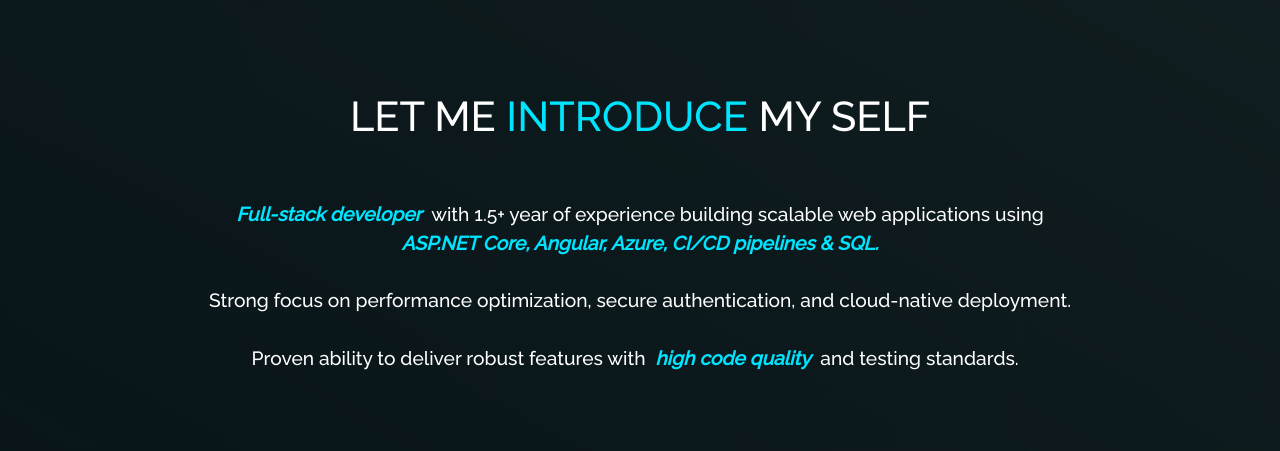
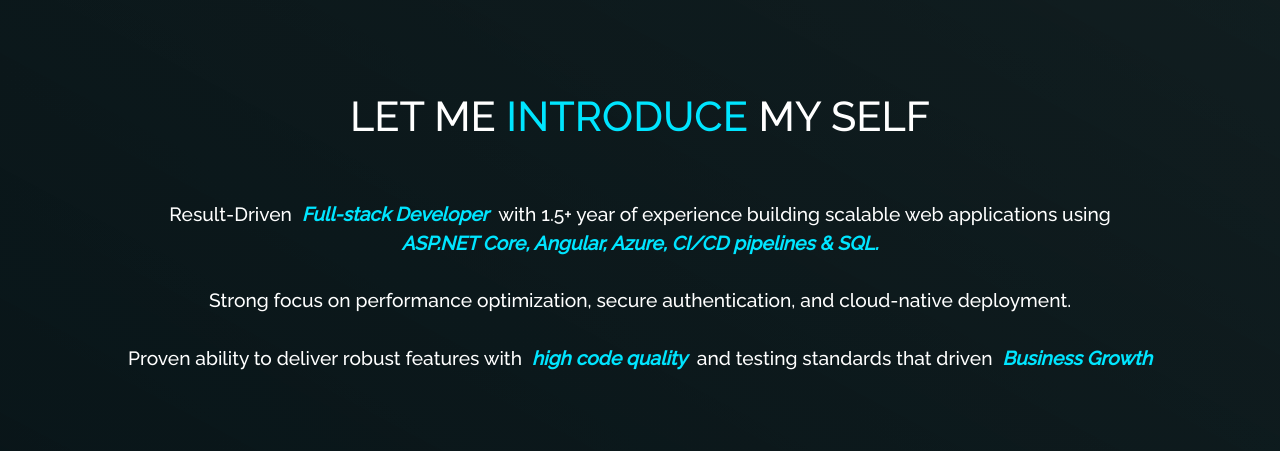
Before and after one commit to kashyap1807/kashyap_portfolio, a React (Create React App) app: page / in a window 1280 px wide. Shown: the part 878-1329 px from the top of the page. Built offline with nearby package versions, Linux system fonts and the light colour scheme.

Commit message:
Update resume PDF and enhance Home2 component description

```diff
--- a/src/components/Home/Home2.js
+++ b/src/components/Home/Home2.js
@@ -17,8 +17,9 @@
               LET ME <span className="purple"> INTRODUCE </span> MY SELF
             </h1>
             <p className="home-about-body">
+              Result-Driven &nbsp;
               <i>
-                <b className="purple">Full-stack developer</b> &nbsp;
+                <b className="purple">Full-stack Developer</b> &nbsp;
               </i>
               with 1.5+ year of experience building scalable web applications
               using
@@ -41,14 +42,16 @@
               <i>
                 <b className="purple">high code quality</b>
               </i>
-              &nbsp; and testing standards. &nbsp;
+              &nbsp; and testing standards that driven &nbsp;
+              <i>
+                <b className="purple">Business Growth</b>
+              </i>
               <br />
               <br />
             </p>
           </Col>
         </Row>
         <Github />
-
       </Container>
     </Container>
   );
--- a/src/components/Resume/ResumeNew.js
+++ b/src/components/Resume/ResumeNew.js
@@ -2,7 +2,7 @@
 import { Container, Row } from "react-bootstrap";
 import Button from "react-bootstrap/Button";
 import Particle from "../Particle";
-import pdf from "../../Assets/../Assets/Projects/KashyapChudasama_ResumeJly.pdf";
+import pdf from "../../Assets/../Assets/Projects/Kashyap_Chudasama_Resume.pdf";
 import { AiOutlineDownload } from "react-icons/ai";
 import { Document, Page, pdfjs } from "react-pdf";
 import "react-pdf/dist/esm/Page/AnnotationLayer.css";
```
Also changed, not shown: 2 other files (tests, documents, lock files or other folders).
